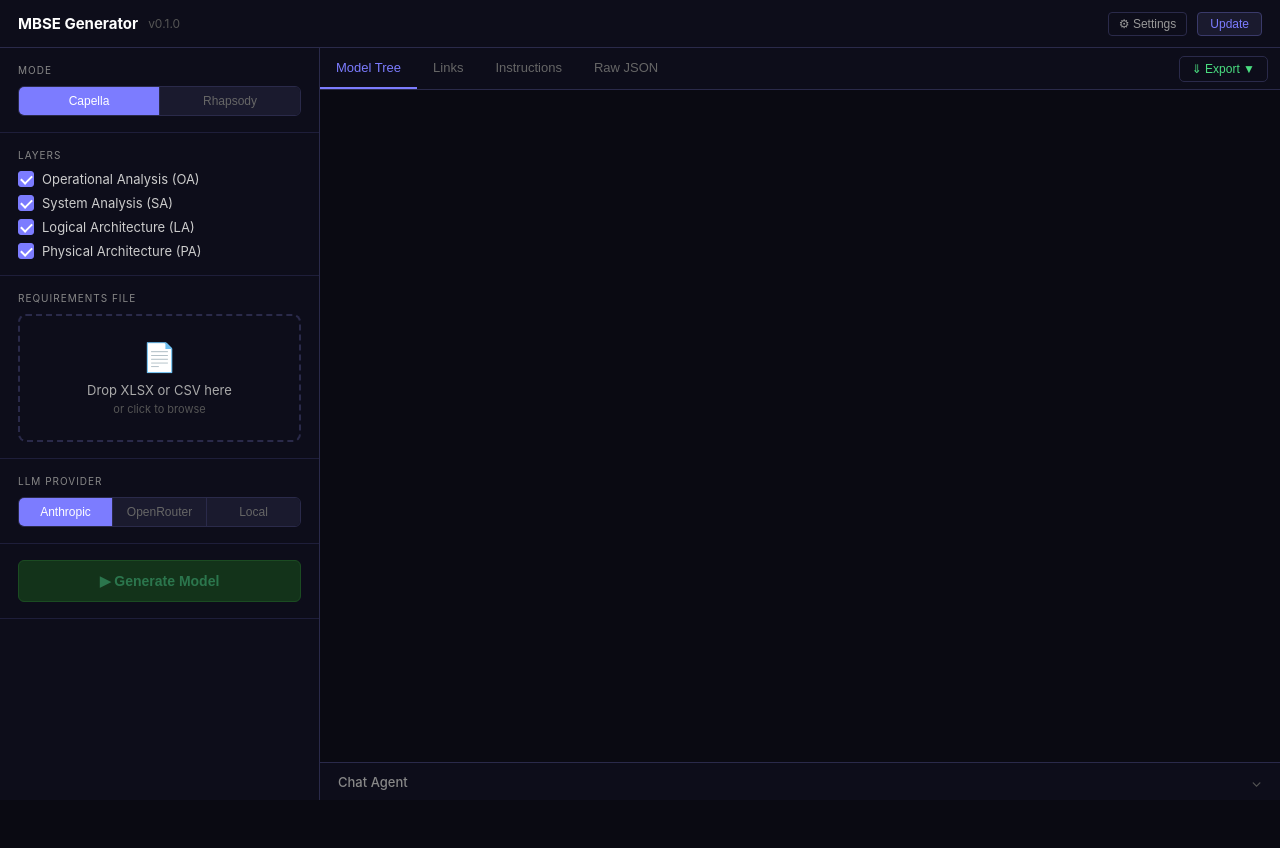
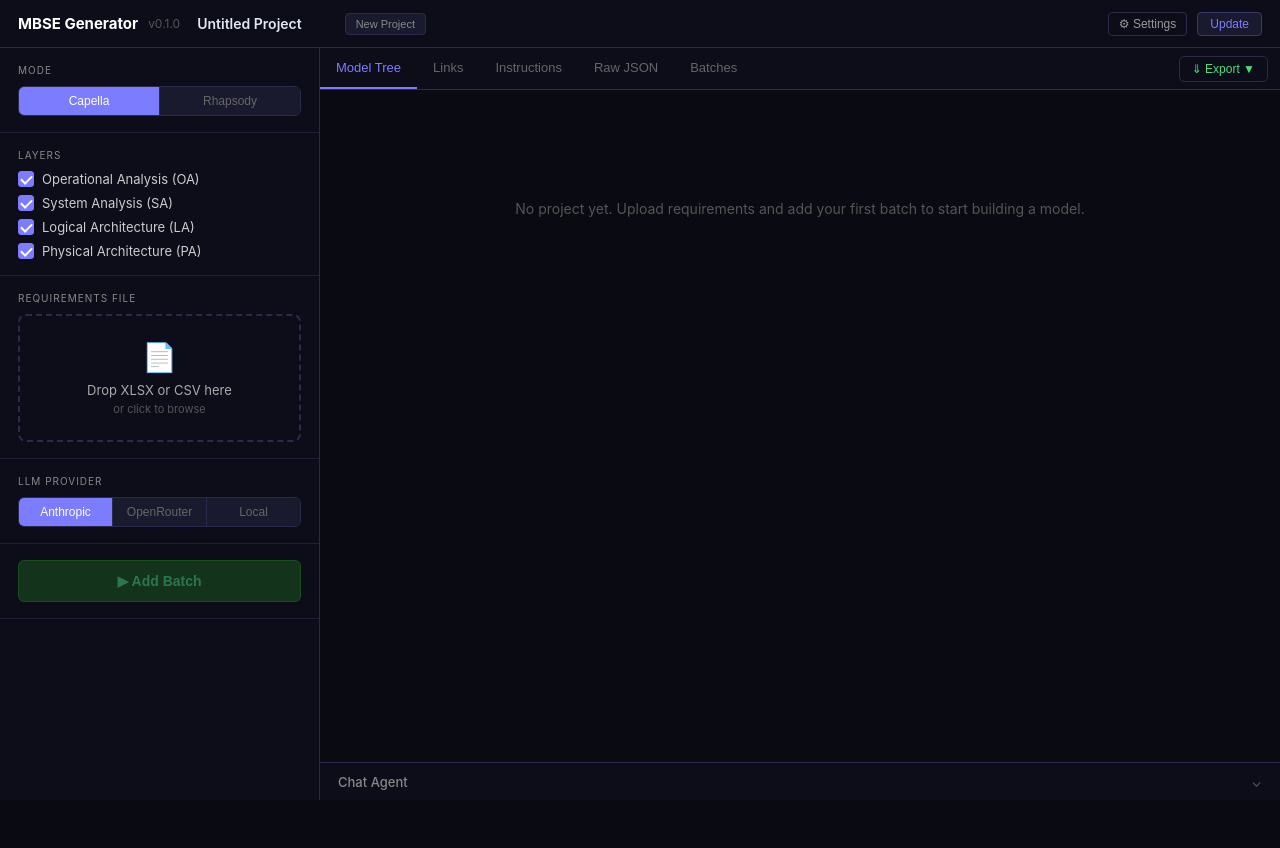
Before and after one commit to jude-sph/MBSE, a FastAPI app: page / in a window 1280 px wide. Run offline with FastAPI, Linux system fonts and the light colour scheme.

Commit message:
feat: add Project Workspace frontend UI (Task 7)
- Add project name (editable), last-modified, and New Project button to
  top bar; replace Clear Session with server-side project management
- Add Batches tab with batch history cards (id, timestamp, source file,
  requirement count, layers, model, cost)
- Load INITIAL_PROJECT from Jinja template; restore model state on page
  load without localStorage
- Add updateProjectUI(), lockModeToggle(), unlockModeToggle() helpers
- proceedGenerate() auto-creates a project before first /run call
- fetchAndDisplayModel() fetches /project for full ProjectModel after
  pipeline completes
- Remove all localStorage persistence (replaced by server-side project.json)
- Add CSS for project name, modified label, New Project button, mode lock,
  batch cards, and empty state

Co-Authored-By: Claude Opus 4.6 (1M context) <noreply@anthropic.com>

```diff
--- a/src/web/static/app.js
+++ b/src/web/static/app.js
@@ -76,23 +76,60 @@ document.addEventListener('DOMContentLoaded', function () {
     // Check for updates quietly on page load
     checkUpdatesQuietly();
 
-    // Feature 1: Session Persistence — restore saved model on load
-    var saved = localStorage.getItem('mbse_currentModel');
-    if (saved) {
-        try {
-            currentModel = JSON.parse(saved);
-            currentJobId = localStorage.getItem('mbse_currentJobId') || 'restored';
+    // Project-based restore
+    if (INITIAL_PROJECT && INITIAL_PROJECT.project) {
+        currentModel = INITIAL_PROJECT;
+        currentJobId = 'project';
         renderTree();
         renderCoverageIndicator();
         switchTab('tree');
-            showToast('Previous session restored.', 'info');
-            var clearBtn = document.getElementById('clear-session-btn');
-            if (clearBtn) clearBtn.style.display = '';
-        } catch(e) {
-            localStorage.removeItem('mbse_currentModel');
-            localStorage.removeItem('mbse_currentJobId');
-        }
-    }
+        updateProjectUI();
+    } else {
+        // No project yet — show empty state
+        var treeContainer = document.getElementById('tab-tree');
+        if (treeContainer) {
+            clearChildren(treeContainer);
+            treeContainer.appendChild(el('div', {
+                className: 'empty-state',
+                textContent: 'No project yet. Upload requirements and add your first batch to start building a model.',
+            }));
+        }
+    }
+
+    // Project name editing
+    document.getElementById('project-name').addEventListener('blur', async function() {
+        var newName = this.textContent.trim();
+        if (newName && currentModel) {
+            await fetch('/project/rename', {
+                method: 'POST',
+                headers: {'Content-Type': 'application/json'},
+                body: JSON.stringify({name: newName}),
+            });
+        }
+    });
+
+    // New Project button
+    document.getElementById('btn-new-project').addEventListener('click', async function() {
+        if (currentModel && currentModel.batches && currentModel.batches.length > 0) {
+            if (!confirm('This will archive the current project and start fresh. Continue?')) return;
+        }
+        var name = prompt('Project name:', 'Untitled Project');
+        if (name === null) return;
+
+        var res = await fetch('/project/new', {
+            method: 'POST',
+            headers: {'Content-Type': 'application/json'},
+            body: JSON.stringify({name: name, mode: selectedMode}),
+        });
+        var data = await res.json();
+        currentModel = data;
+        currentJobId = 'project';
+        renderTree();
+        renderCoverageIndicator();
+        updateProjectUI();
+        unlockModeToggle();
+        showToast('New project created.', 'success');
+    });
 });
 
 // =============================================================================
@@ -118,6 +155,41 @@ function setMode(mode) {
     if (label) label.textContent = mode === 'capella' ? 'Layers' : 'Diagrams';
 
     readSelectedLayers();
+}
+
+function updateProjectUI() {
+    var nameEl = document.getElementById('project-name');
+    var modifiedEl = document.getElementById('project-modified');
+
+    if (currentModel && currentModel.project) {
+        nameEl.textContent = currentModel.project.name || 'Untitled Project';
+        if (currentModel.project.last_modified) {
+            var d = new Date(currentModel.project.last_modified);
+            modifiedEl.textContent = 'Last saved ' + d.toLocaleString();
+        }
+        // Lock mode toggle if batches exist
+        if (currentModel.batches && currentModel.batches.length > 0) {
+            lockModeToggle();
+        }
+    }
+}
+
+function lockModeToggle() {
+    var toggleBtns = document.querySelectorAll('#mode-toggle .segment-btn');
+    toggleBtns.forEach(function(btn) {
+        btn.classList.add('locked');
+        btn.title = 'Mode is locked for this project';
+        btn.style.pointerEvents = 'none';
+    });
+}
+
+function unlockModeToggle() {
+    var toggleBtns = document.querySelectorAll('#mode-toggle .segment-btn');
+    toggleBtns.forEach(function(btn) {
+        btn.classList.remove('locked');
+        btn.title = '';
+        btn.style.pointerEvents = '';
+    });
 }
 
 function readSelectedLayers() {
@@ -350,11 +422,14 @@ async function proceedGenerate(clarifications) {
         settings.clarifications = clarifications;
     }
 
-    // Feature 1: clear stale session before new run
-    localStorage.removeItem('mbse_currentModel');
-    localStorage.removeItem('mbse_currentJobId');
-    var clearBtn = document.getElementById('clear-session-btn');
-    if (clearBtn) clearBtn.style.display = 'none';
+    // Create project first if none exists
+    if (!currentModel || !currentModel.project) {
+        await fetch('/project/new', {
+            method: 'POST',
+            headers: {'Content-Type': 'application/json'},
+            body: JSON.stringify({name: 'Untitled Project', mode: selectedMode}),
+        });
+    }
 
     // Feature 2: attach selected requirement IDs
     var checkedBoxes = document.querySelectorAll('#req-preview-list .req-checkbox:checked');
@@ -555,25 +630,31 @@ function handlePipelineEvent(event) {
 
 async function fetchAndDisplayModel(jobId) {
     try {
-        var res = await fetch('/job/' + jobId);
-        if (!res.ok) {
-            var err = await res.json();
+        // Fetch full project instead of just job result
+        var res = await fetch('/project');
+        if (res.ok) {
+            var data = await res.json();
+            if (data.project) {
+                currentModel = data;
+                currentJobId = jobId;
+            }
+        } else {
+            // Fallback to job endpoint
+            var jobRes = await fetch('/job/' + jobId);
+            if (!jobRes.ok) {
+                var err = await jobRes.json();
                 showToast('Failed to load model: ' + (err.detail || 'unknown error'), 'error');
                 hideProgressArea();
                 return;
             }
-        currentModel = await res.json();
-        // Feature 1: persist to localStorage
-        try {
-            localStorage.setItem('mbse_currentModel', JSON.stringify(currentModel));
-            localStorage.setItem('mbse_currentJobId', currentJobId);
-            var clearBtn = document.getElementById('clear-session-btn');
-            if (clearBtn) clearBtn.style.display = '';
-        } catch(e) { /* storage quota exceeded — ignore */ }
+            currentModel = await jobRes.json();
+            currentJobId = jobId;
+        }
         hideProgressArea();
         renderTree();
         renderCoverageIndicator();
         switchTab('tree');
+        updateProjectUI();
         showToast('Model generated successfully!', 'success');
     } catch (e) {
         showToast('Failed to load model: ' + e.message, 'error');
@@ -910,6 +991,7 @@ function switchTab(tabName) {
     if (tabName === 'links') renderLinksTab();
     if (tabName === 'instructions') renderInstructionsTab();
     if (tabName === 'json') renderJsonTab();
+    if (tabName === 'batches') renderBatchesTab();
 }
 
 function renderLinksTab() {
@@ -978,6 +1060,42 @@ function renderJsonTab() {
     var pre = document.getElementById('json-output');
     if (!pre) return;
     pre.textContent = currentModel ? JSON.stringify(currentModel, null, 2) : 'No model loaded.';
+}
+
+function renderBatchesTab() {
+    var container = document.getElementById('batch-list');
+    if (!container) return;
+    clearChildren(container);
+
+    if (!currentModel || !currentModel.batches || currentModel.batches.length === 0) {
+        container.appendChild(el('div', {className: 'empty-state', textContent: 'No batches yet. Upload requirements and add your first batch.'}));
+        return;
+    }
+
+    // Render newest first
+    var batches = currentModel.batches.slice().reverse();
+    batches.forEach(function(batch) {
+        var card = el('div', {className: 'batch-card'});
+
+        var header = el('div', {className: 'batch-card-header'});
+        header.appendChild(el('span', {className: 'batch-id', textContent: batch.id}));
+        var ts = new Date(batch.timestamp);
+        header.appendChild(el('span', {className: 'batch-time', textContent: ts.toLocaleString()}));
+        card.appendChild(header);
+
+        var meta = el('div', {className: 'batch-card-meta'});
+        meta.appendChild(el('span', {className: 'batch-source', textContent: batch.source_file}));
+        meta.appendChild(el('span', {className: 'batch-reqs', textContent: batch.requirement_ids.length + ' requirements'}));
+        card.appendChild(meta);
+
+        var stats = el('div', {className: 'batch-card-stats'});
+        stats.appendChild(el('span', {className: 'batch-layers', textContent: batch.layers_generated.join(', ')}));
+        stats.appendChild(el('span', {className: 'batch-model', textContent: batch.model}));
+        stats.appendChild(el('span', {className: 'batch-cost', textContent: '$' + batch.cost.toFixed(4)}));
+        card.appendChild(stats);
+
+        container.appendChild(card);
+    });
 }
 
 // =============================================================================
@@ -1256,11 +1374,6 @@ async function sendChat() {
 
             if (data.model) {
                 currentModel = data.model;
-                // Feature 1: persist updated model after chat
-                try {
-                    localStorage.setItem('mbse_currentModel', JSON.stringify(currentModel));
-                    localStorage.setItem('mbse_currentJobId', currentJobId);
-                } catch(e) { /* ignore */ }
                 renderTree();
                 renderCoverageIndicator();
                 var activeTab = document.querySelector('.tab-btn.active');
@@ -1296,24 +1409,9 @@ function appendChatMessage(role, text, isLoading) {
 // 11. EXPORT
 // =============================================================================
 
+// clearSession is superseded by New Project; kept as no-op for compatibility
 function clearSession() {
-    localStorage.removeItem('mbse_currentModel');
-    localStorage.removeItem('mbse_currentJobId');
-    currentModel = null;
-    currentJobId = null;
-    var container = document.getElementById('tab-tree');
-    if (container) {
-        clearChildren(container);
-        container.appendChild(el('div', {
-            className: 'empty-state',
-            textContent: 'No model loaded. Generate a model first.',
-        }));
-    }
-    var indicator = document.getElementById('coverage-indicator');
-    if (indicator) indicator.style.display = 'none';
-    var clearBtn = document.getElementById('clear-session-btn');
-    if (clearBtn) clearBtn.style.display = 'none';
-    showToast('Session cleared.', 'info');
+    showToast('Use "New Project" to start fresh.', 'info');
 }
 
 function toggleExportMenu() {
--- a/src/web/static/style.css
+++ b/src/web/static/style.css
@@ -1444,3 +1444,116 @@ body {
     #left-panel { width: 100%; height: auto; border-right: none; border-bottom: 1px solid #2a2a4a; }
     #main-content { flex-direction: column; }
 }
+
+/* ── Project Workspace UI ────────────────────────────────── */
+
+.project-name {
+    font-weight: 600;
+    color: #e2e8f0;
+    font-size: 14px;
+    padding: 2px 6px;
+    border-radius: 4px;
+    outline: none;
+    border: 1px solid transparent;
+    cursor: text;
+    max-width: 250px;
+    overflow: hidden;
+    text-overflow: ellipsis;
+    white-space: nowrap;
+}
+.project-name:hover { border-color: #2a2a4a; }
+.project-name:focus { border-color: #7c7cff; background: #111; }
+
+.project-modified {
+    color: #555;
+    font-size: 11px;
+    margin-left: 8px;
+}
+
+.btn-new-project {
+    background: #1a1a2e;
+    border: 1px solid #2a2a4a;
+    color: #888;
+    padding: 4px 10px;
+    border-radius: 4px;
+    font-size: 11px;
+    cursor: pointer;
+    margin-left: 8px;
+}
+.btn-new-project:hover { border-color: #4a4a6a; color: #ccc; }
+
+/* Mode lock */
+.segment-btn.locked {
+    opacity: 0.4;
+    cursor: not-allowed !important;
+}
+
+/* Batch history */
+.batch-list {
+    display: flex;
+    flex-direction: column;
+    gap: 10px;
+}
+
+.batch-card {
+    background: #0f0f1e;
+    border: 1px solid #1e1e3a;
+    border-radius: 8px;
+    padding: 12px 14px;
+}
+
+.batch-card-header {
+    display: flex;
+    justify-content: space-between;
+    margin-bottom: 8px;
+}
+
+.batch-id {
+    color: #7c7cff;
+    font-family: monospace;
+    font-size: 12px;
+    font-weight: 600;
+}
+
+.batch-time {
+    color: #555;
+    font-size: 11px;
+}
+
+.batch-card-meta {
+    display: flex;
+    gap: 12px;
+    margin-bottom: 6px;
+    font-size: 12px;
+}
+
+.batch-source { color: #aaa; }
+.batch-reqs { color: #888; }
+
+.batch-card-stats {
+    display: flex;
+    gap: 8px;
+    flex-wrap: wrap;
+}
+
+.batch-card-stats span {
+    background: #1a1a2e;
+    padding: 2px 8px;
+    border-radius: 10px;
+    font-size: 10px;
+    color: #888;
+}
+
+.batch-cost { color: #4ade80 !important; }
+
+/* Empty state */
+.empty-state {
+    display: flex;
+    align-items: center;
+    justify-content: center;
+    min-height: 200px;
+    color: #555;
+    font-size: 14px;
+    text-align: center;
+    padding: 40px;
+}
--- a/src/web/templates/index.html
+++ b/src/web/templates/index.html
@@ -13,9 +13,11 @@
         <div class="header-left">
             <span class="app-title">MBSE Generator</span>
             <span class="version">v{{ version }}</span>
+            <span id="project-name" class="project-name" contenteditable="true" title="Click to rename project">Untitled Project</span>
+            <span id="project-modified" class="project-modified"></span>
+            <button id="btn-new-project" class="btn-new-project" title="Start a new project">New Project</button>
         </div>
         <div class="header-right">
-            <button class="btn-icon" id="clear-session-btn" onclick="clearSession()" title="Clear saved session" style="display:none">Clear Session</button>
             <button class="btn-icon" id="settings-btn" onclick="openSettings()" title="Settings">&#9881; Settings</button>
             <button class="btn-update" id="update-btn" onclick="checkAndUpdate()">Update</button>
         </div>
@@ -101,7 +103,7 @@
             <!-- Generate Button -->
             <div class="panel-section">
                 <button id="generate-btn" class="btn-generate" onclick="startGenerate()" disabled>
-                    &#9654; Generate Model
+                    &#9654; Add Batch
                 </button>
             </div>
 
@@ -120,6 +122,7 @@
                     <button class="tab-btn" data-tab="links" onclick="switchTab('links')">Links</button>
                     <button class="tab-btn" data-tab="instructions" onclick="switchTab('instructions')">Instructions</button>
                     <button class="tab-btn" data-tab="json" onclick="switchTab('json')">Raw JSON</button>
+                    <button class="tab-btn" data-tab="batches" onclick="switchTab('batches')">Batches</button>
                 </div>
                 <div class="tab-actions">
                     <div class="export-dropdown">
@@ -165,6 +168,10 @@
 
                 <div id="tab-json" class="tab-pane" style="display:none">
                     <pre id="json-output" class="json-output"></pre>
+                </div>
+
+                <div id="tab-batches" class="tab-pane" style="display:none">
+                    <div id="batch-list" class="batch-list"></div>
                 </div>
 
             </div>
@@ -325,6 +332,7 @@
         const CAPELLA_LAYERS = {{ capella_layers | tojson }};
         const RHAPSODY_DIAGRAMS = {{ rhapsody_diagrams | tojson }};
         const CURRENT_SETTINGS = {{ settings | tojson }};
+        const INITIAL_PROJECT = {{ project | tojson }};
     </script>
     <script src="/static/app.js"></script>
 
```
Lines whose indentation alone changed are shown as unchanged.
